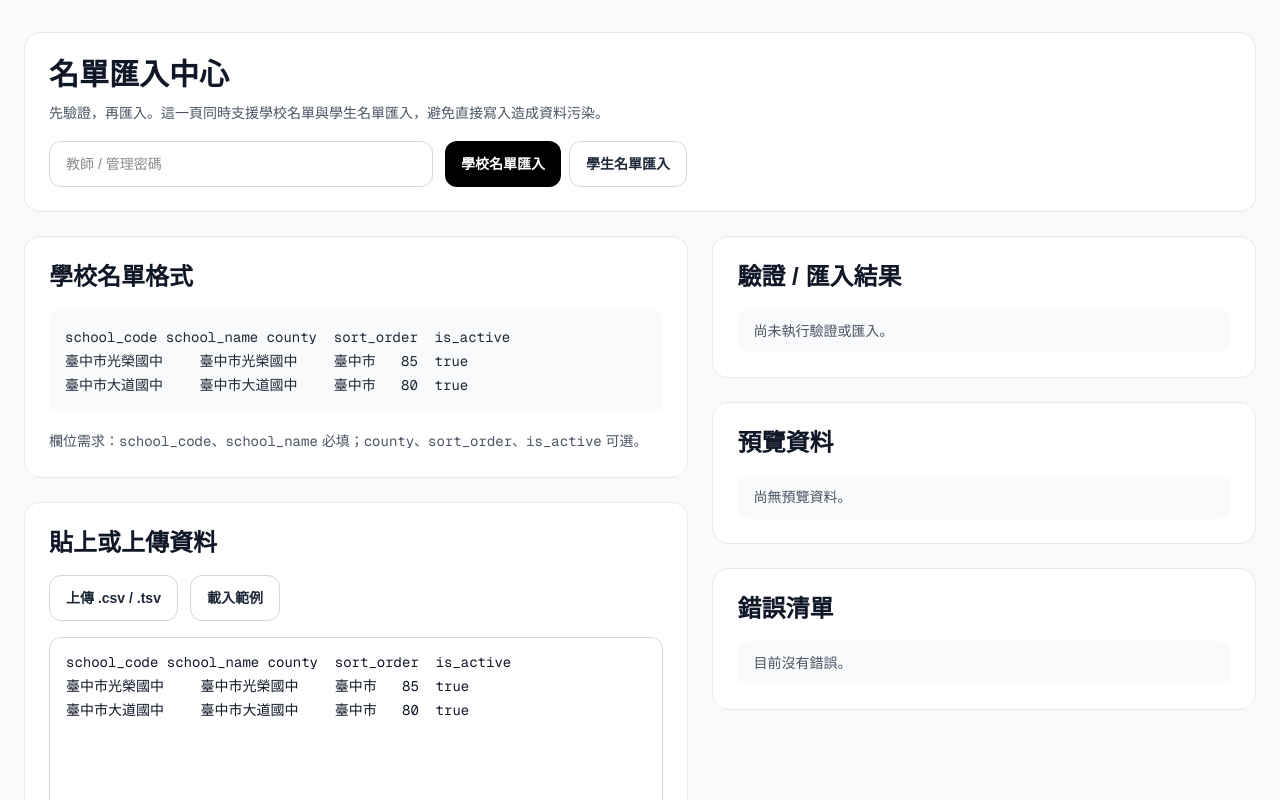
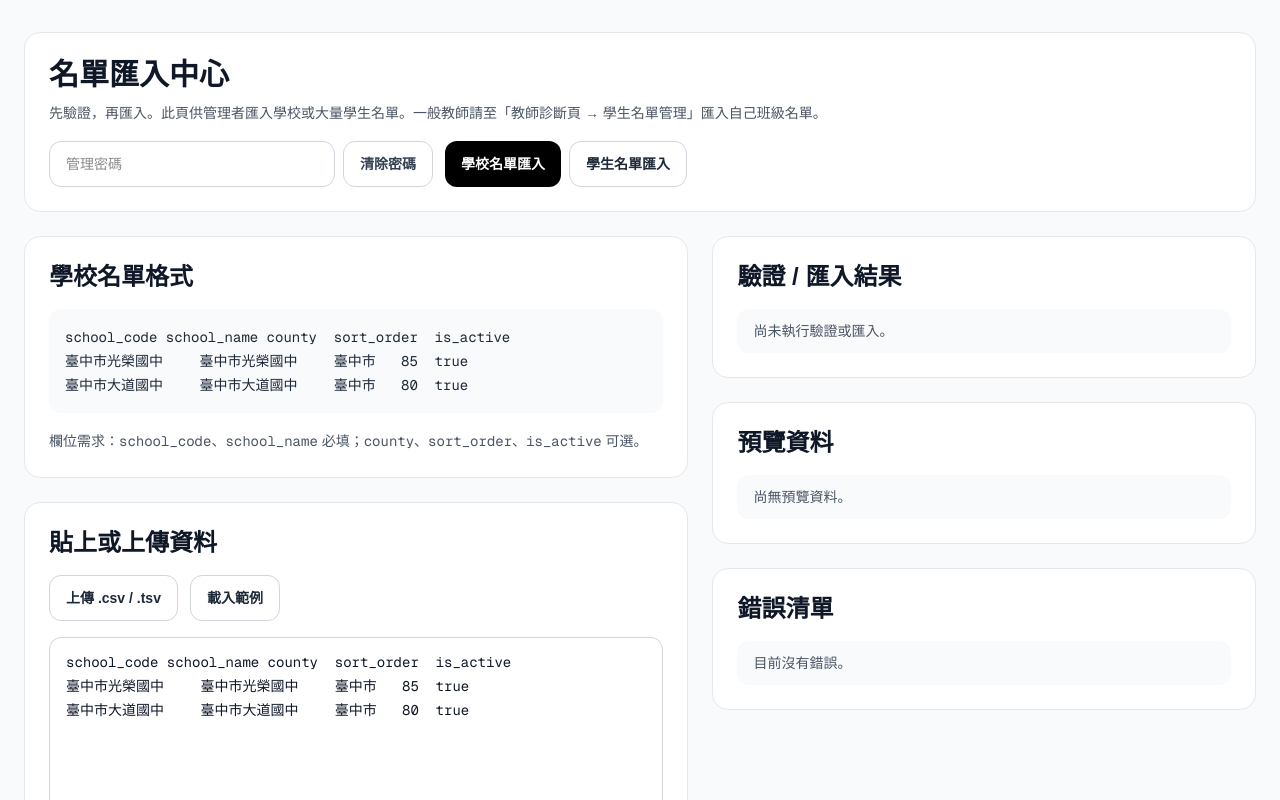
Before and after one commit to cutedouz/animal-classifier, a Next.js app: page /admin/import in a window 1280 px wide. Shown: the top 800 px of the page. Built offline with nearby package versions, Linux system fonts and the light colour scheme.

Commit message:
Use admin password for import center

```diff
--- a/app/admin/import/page.tsx
+++ b/app/admin/import/page.tsx
@@ -115,17 +115,29 @@ export default function ImportPage() {
             名單匯入中心
           </h1>
           <p className="mt-2 text-sm leading-6 text-gray-600">
-            先驗證，再匯入。這一頁同時支援學校名單與學生名單匯入，避免直接寫入造成資料污染。
+            先驗證，再匯入。此頁供管理者匯入學校或大量學生名單。一般教師請至「教師診斷頁 → 學生名單管理」匯入自己班級名單。
           </p>
 
           <div className="mt-4 flex flex-col gap-3 md:flex-row">
-            <input
-              type="password"
-              value={password}
-              onChange={(e) => setPassword(e.target.value)}
-              placeholder="教師 / 管理密碼"
-              className="w-full rounded-xl border border-gray-300 px-4 py-3 text-sm md:max-w-sm"
-            />
+            <div className="flex w-full gap-2 md:max-w-sm">
+              <input
+                type="password"
+                value={password}
+                onChange={(e) => setPassword(e.target.value)}
+                placeholder="管理密碼"
+                className="min-w-0 flex-1 rounded-xl border border-gray-300 px-4 py-3 text-sm"
+              />
+              <button
+                type="button"
+                onClick={() => {
+                  setPassword('')
+                  setResult(null)
+                }}
+                className="rounded-xl border border-gray-300 px-4 py-3 text-sm font-semibold text-gray-700"
+              >
+                清除密碼
+              </button>
+            </div>
 
             <div className="flex gap-2">
               <button
@@ -257,7 +269,7 @@ export default function ImportPage() {
 
               {result?.error ? (
                 <div className="mt-4 rounded-xl border border-red-200 bg-red-50 px-4 py-3 text-sm text-red-700">
-                  {result.error}
+                  {result.error === 'unauthorized' ? '管理密碼不正確。請確認 Vercel / .env.local 的 ADMIN_PASSWORD。' : result.error}
                 </div>
               ) : null}
 
--- a/app/api/import-schools/route.ts
+++ b/app/api/import-schools/route.ts
@@ -56,15 +56,15 @@ export async function POST(req: Request) {
   try {
     const supabaseUrl = process.env.NEXT_PUBLIC_SUPABASE_URL
     const serviceRoleKey = process.env.SUPABASE_SERVICE_ROLE_KEY
-    const teacherPassword = process.env.TEACHER_DASHBOARD_PASSWORD
+    const adminPassword = process.env.ADMIN_PASSWORD
 
     if (!supabaseUrl || !serviceRoleKey) {
       return NextResponse.json({ error: 'Supabase env missing' }, { status: 500 })
     }
 
-    if (!teacherPassword) {
+    if (!adminPassword) {
       return NextResponse.json(
-        { error: 'TEACHER_DASHBOARD_PASSWORD missing' },
+        { error: 'ADMIN_PASSWORD missing' },
         { status: 500 }
       )
     }
@@ -74,7 +74,7 @@ export async function POST(req: Request) {
     const action = cleanStr(body.action) as 'validate' | 'import'
     const text = String(body.text ?? '')
 
-    if (password !== teacherPassword) {
+    if (password !== adminPassword) {
       return NextResponse.json({ error: 'unauthorized' }, { status: 401 })
     }
 
--- a/app/api/import-students/route.ts
+++ b/app/api/import-students/route.ts
@@ -71,15 +71,15 @@ export async function POST(req: Request) {
   try {
     const supabaseUrl = process.env.NEXT_PUBLIC_SUPABASE_URL
     const serviceRoleKey = process.env.SUPABASE_SERVICE_ROLE_KEY
-    const teacherPassword = process.env.TEACHER_DASHBOARD_PASSWORD
+    const adminPassword = process.env.ADMIN_PASSWORD
 
     if (!supabaseUrl || !serviceRoleKey) {
       return NextResponse.json({ error: 'Supabase env missing' }, { status: 500 })
     }
 
-    if (!teacherPassword) {
+    if (!adminPassword) {
       return NextResponse.json(
-        { error: 'TEACHER_DASHBOARD_PASSWORD missing' },
+        { error: 'ADMIN_PASSWORD missing' },
         { status: 500 }
       )
     }
@@ -89,7 +89,7 @@ export async function POST(req: Request) {
     const action = cleanStr(body.action) as 'validate' | 'import'
     const text = String(body.text ?? '')
 
-    if (password !== teacherPassword) {
+    if (password !== adminPassword) {
       return NextResponse.json({ error: 'unauthorized' }, { status: 401 })
     }
 
```
